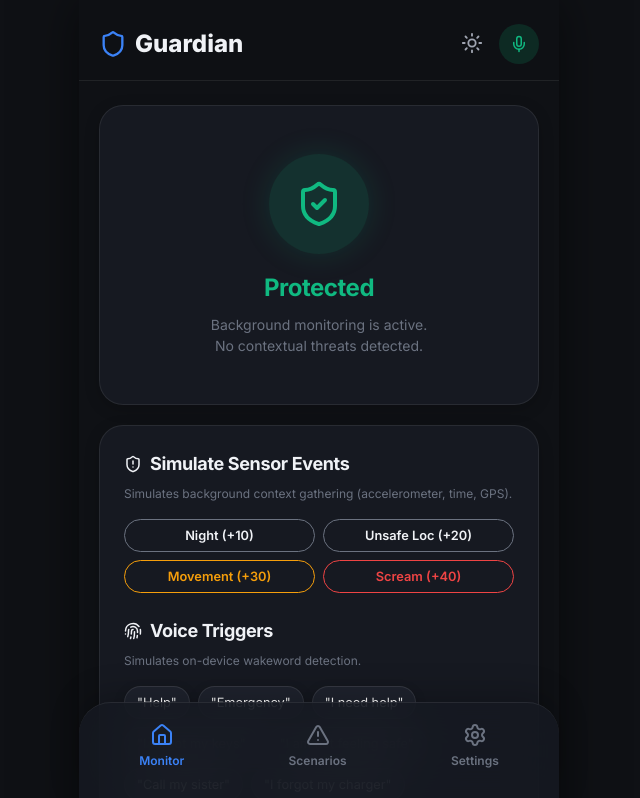
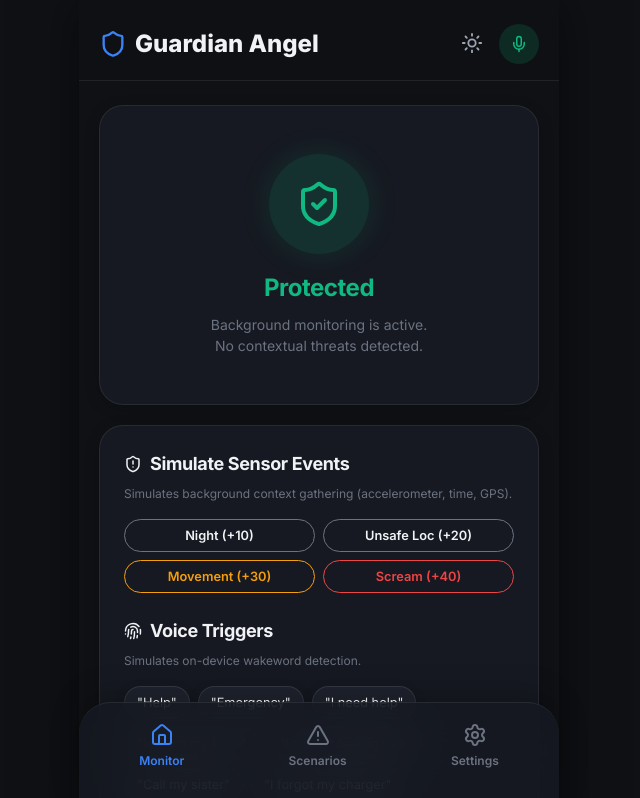
Before and after one commit to WebVerse-Cohort-1/AI-Guardian-Angel-Privacy-First-AI-Safety-System, a React (Vite) app: page / in a window 1280 px wide. Shown: the top 798 px of the page, without its empty margins (321-961 px from the left). Built offline with nearby package versions, Linux system fonts and the light colour scheme.

Commit message:
chore: change app name to Guardian Angel and improve modal layout

```diff
--- a/src/App.jsx
+++ b/src/App.jsx
@@ -26,7 +26,7 @@ function App() {
       <header className="app-header">
         <div className="app-title">
           <Shield style={{ color: 'var(--accent-blue)' }} size={28} />
-          <span>Guardian</span>
+          <span>Guardian Angel</span>
         </div>
         <div style={{ display: 'flex', alignItems: 'center', gap: '1rem' }}>
           <button onClick={toggleTheme} style={{ background: 'transparent', color: 'var(--text-secondary)' }}>
```
